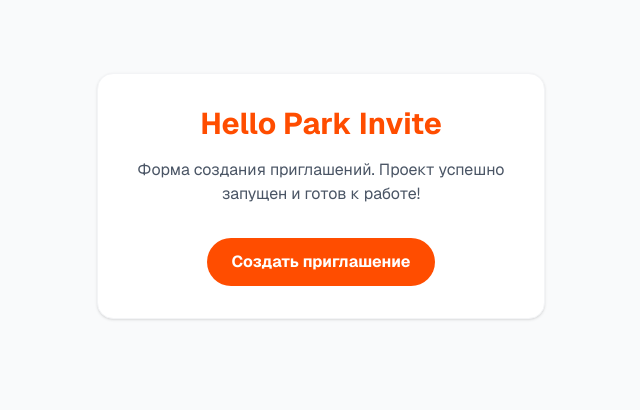
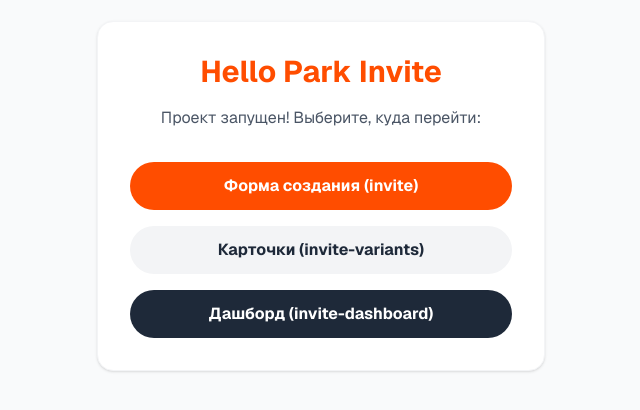
Before and after one commit to aihrtest-create/hello-park-invite, a Next.js app: page / in a window 1280 px wide. Shown: the part 204-614 px from the top of the page, without its empty margins (319-959 px from the left). Built offline with nearby package versions, Linux system fonts and the light colour scheme.

Commit message:
Add Next.js routes for invite, dashboard, and variants

```diff
--- /dev/null
+++ b/src/app/invite-dashboard/page.tsx
@@ -0,0 +1,6 @@
+"use client";
+import InvitationDashboard from "../components/invitation-dashboard";
+
+export default function InviteDashboardPage() {
+  return <InvitationDashboard />;
+}
--- /dev/null
+++ b/src/app/invite-variants/page.tsx
@@ -0,0 +1,6 @@
+"use client";
+import InvitationVariants from "../components/invitation-variants";
+
+export default function InviteVariantsPage() {
+  return <InvitationVariants />;
+}
--- /dev/null
+++ b/src/app/invite/page.tsx
@@ -0,0 +1,6 @@
+"use client";
+import InvitationService from "../components/invitation-service";
+
+export default function InvitePage() {
+  return <InvitationService />;
+}
--- a/src/app/page.tsx
+++ b/src/app/page.tsx
@@ -1,3 +1,4 @@
+import Link from "next/link";
 import '../styles/theme.css'; // Adjust path if needed
 
 export default function Home() {
@@ -6,11 +7,31 @@ export default function Home() {
       <div className="bg-white p-8 rounded-2xl shadow-sm border border-gray-100 max-w-md w-full text-center">
         <h1 className="text-3xl font-bold mb-4 text-[#FF4D00]">Hello Park Invite</h1>
         <p className="text-gray-600 mb-8">
-          Форма создания приглашений. Проект успешно запущен и готов к работе!
+          Проект запущен! Выберите, куда перейти:
         </p>
-        <button className="bg-[#FF4D00] text-white px-6 py-3 rounded-full font-bold hover:bg-[#E64500] transition-colors">
-          Создать приглашение
-        </button>
+
+        <div className="flex flex-col gap-4">
+          <Link
+            href="/invite"
+            className="bg-[#FF4D00] text-white px-6 py-3 rounded-full font-bold hover:bg-[#E64500] transition-colors"
+          >
+            Форма создания (invite)
+          </Link>
+
+          <Link
+            href="/invite-variants"
+            className="bg-gray-100 text-gray-800 px-6 py-3 rounded-full font-bold hover:bg-gray-200 transition-colors"
+          >
+            Карточки (invite-variants)
+          </Link>
+
+          <Link
+            href="/invite-dashboard"
+            className="bg-gray-800 text-white px-6 py-3 rounded-full font-bold hover:bg-gray-900 transition-colors"
+          >
+            Дашборд (invite-dashboard)
+          </Link>
+        </div>
       </div>
     </div>
   );
```
